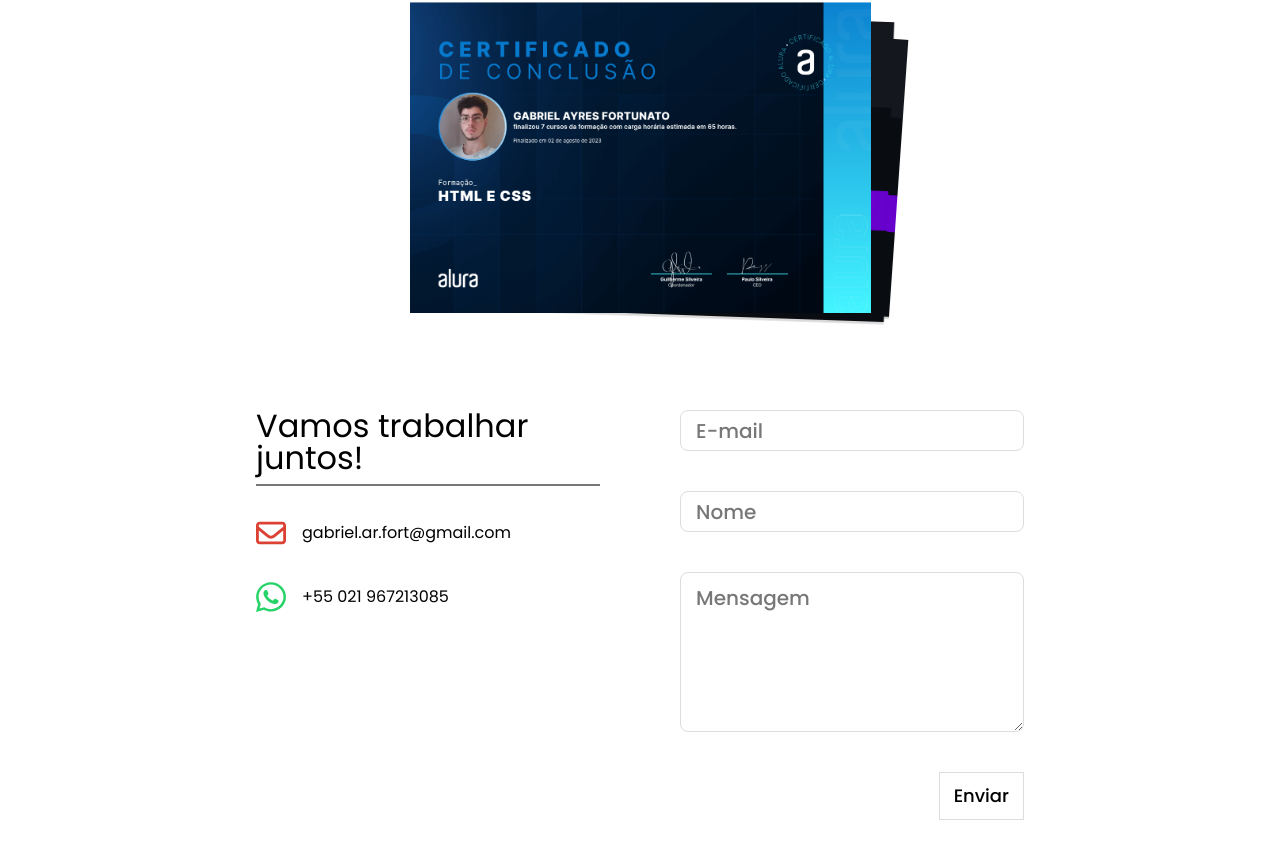
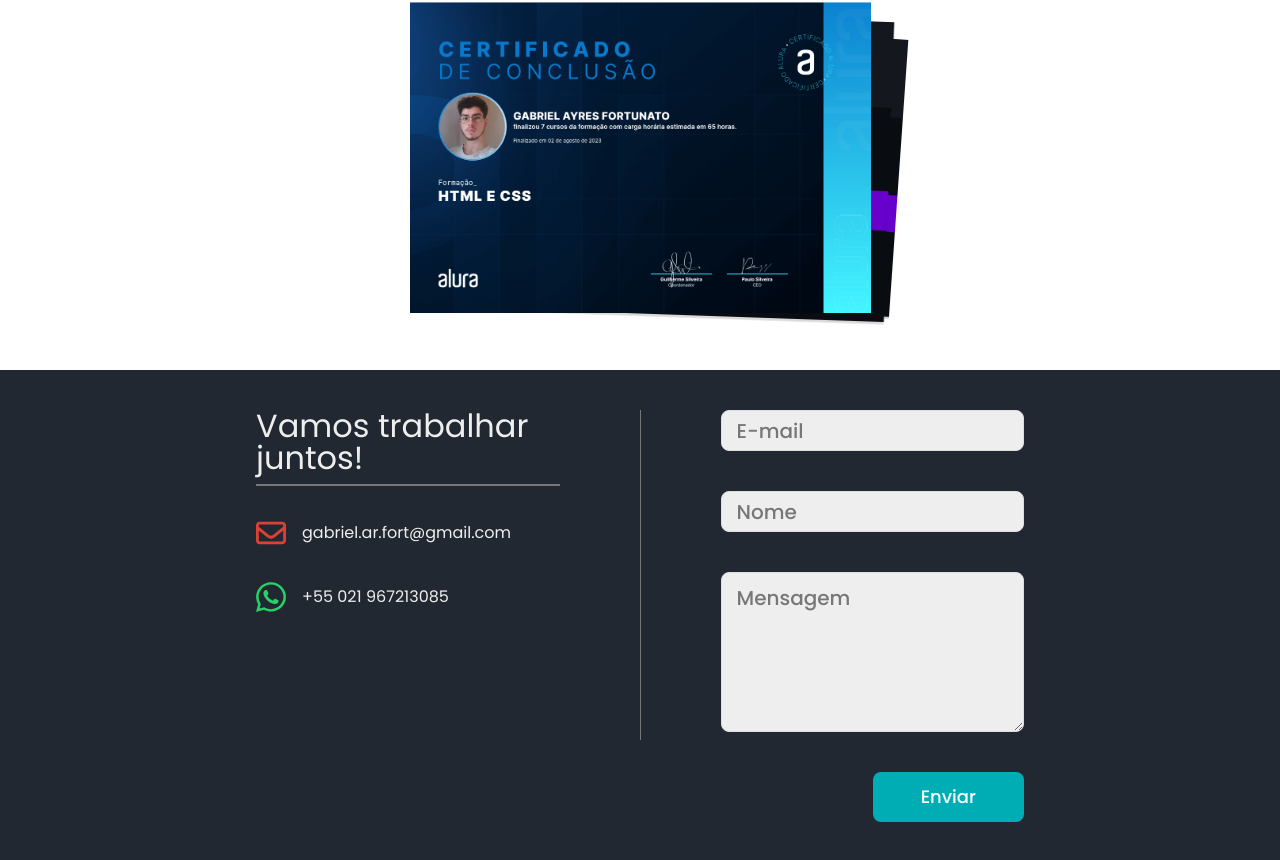
Before and after one commit to gabrielayresdev/Portfolio, a React (Vite) app: page / in a window 1280 px wide. Shown: the part 2623-3483 px from the top of the page. Before the commit the page ends 3443 px from the top, so only its background shows below. Built offline with nearby package versions, Linux system fonts and the light colour scheme.

Commit message:
Feat: Mudanças no estilo da seção de contato

```diff
--- a/src/Components/Sections/Contact/Contact.module.sass
+++ b/src/Components/Sections/Contact/Contact.module.sass
@@ -2,10 +2,19 @@
 
 .form
     display: grid
-    grid-template-columns: 1fr 1fr
+    grid-template-columns: 1fr auto 1fr
     gap: 5rem
-    margin: 0 auto
-    margin-top: 5rem
+    margin-top: 2.5rem
+    padding: 2.5rem 20%
+
+    background: #222831
+    color: #EEEEEE
+
+    .detail
+        height: 80%
+        width: 1px
+        display: block
+        background: #777
 
     .leftWrapper
         display: flex
@@ -32,3 +41,14 @@
     @media (max-width: $mobileBreakpoint)
         grid-template-columns: 1fr
         gap: 2rem
+        padding: 2.5rem 2.5%
+
+        .leftWrapper
+            .title
+                font-size: 1.5rem
+
+
+
+        .detail
+            width: 10%
+            height: 4px
--- a/src/Components/Sections/Contact/Contact.tsx
+++ b/src/Components/Sections/Contact/Contact.tsx
@@ -32,7 +32,7 @@
   }
 
   return (
-    <section id="contato" className={styles.form + " container"}>
+    <section id="contato" className={styles.form}>
       <div className={styles.leftWrapper}>
         <h2 className={styles.title}>Vamos trabalhar juntos!</h2>
         <span>
@@ -44,6 +44,7 @@
           +55 021 967213085
         </span>
       </div>
+      <span className={styles.detail}></span>
       <div className={styles.rightWrapper}>
         <Form.Root
           onSubmit={handleSubmit}
--- a/src/Components/Shared/Form/FormButton.module.sass
+++ b/src/Components/Shared/Form/FormButton.module.sass
@@ -2,8 +2,11 @@
     all: unset
 
     padding: .875rem
-    border: 1px solid #ddd
-    color: #000
+    border: none
+    border-radius: .5rem
+    color: #fff
+    background: #00ADB5
+    padding: 1rem 3rem
 
     font-size: 1.125rem
     font-weight: 500
@@ -16,5 +19,5 @@
     transition: all .3s
 
     &:hover
-        background-color: #000
+        background-color: #028086
         color: #fff
--- a/src/Components/Shared/Form/FormInput.module.sass
+++ b/src/Components/Shared/Form/FormInput.module.sass
@@ -31,8 +31,8 @@
             color: inherit
             letter-spacing: +1px
 
-            background: #fff
-
+            background: #EEEEEE
+            color: #000
         textarea
             resize: vertical
             height: 10rem
```
